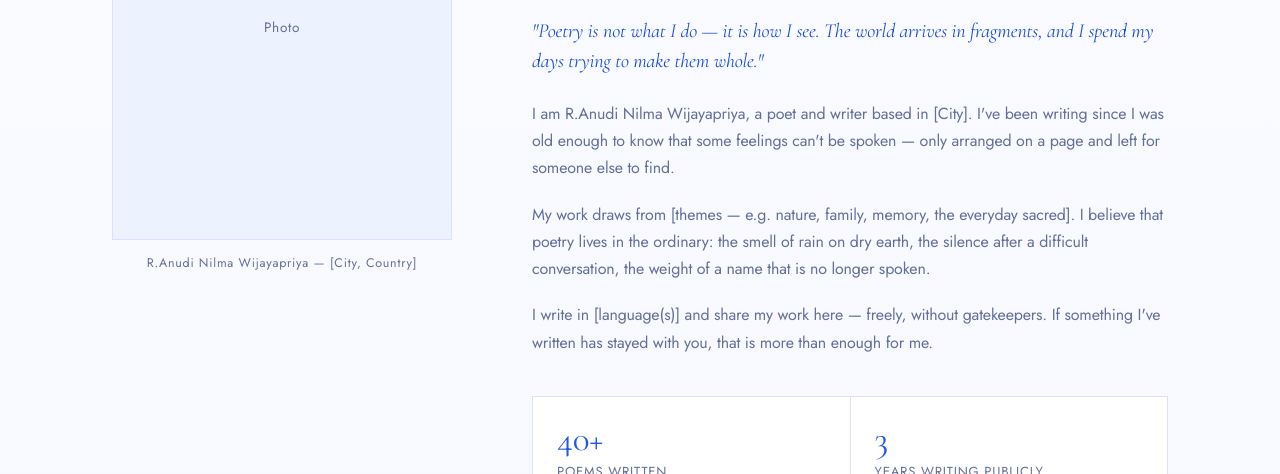
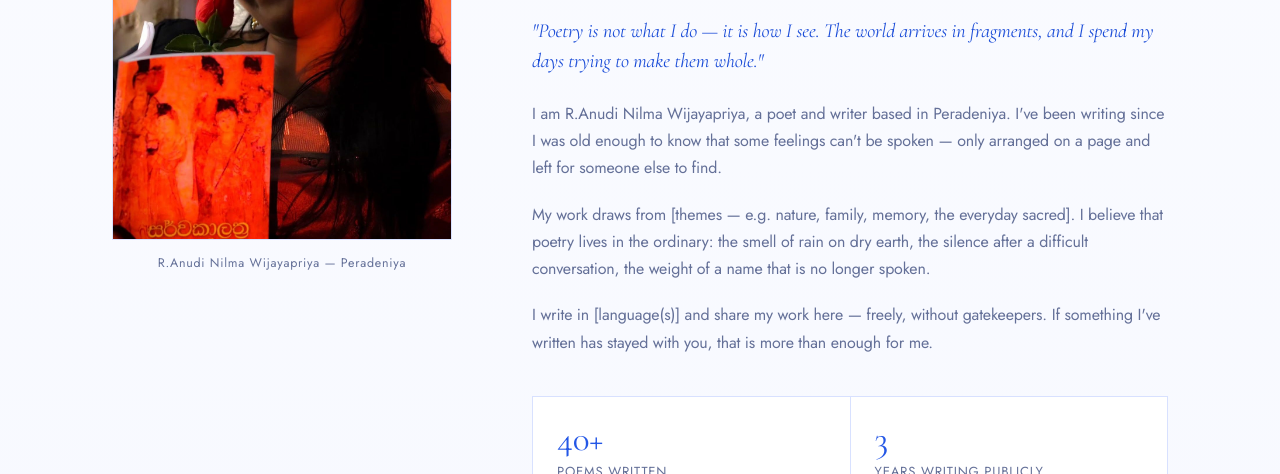
Before and after one commit to kosaladathapththu/Poetry-Web-App, a plain HTML site: page about.html in a window 1280 px wide. Shown: the part 710-1184 px from the top of the page. Drawn offline with nearby package versions, Linux system fonts and the light colour scheme.

```diff
--- a/about.html
+++ b/about.html
@@ -134,10 +134,9 @@
 
         <!-- Photo column -->
         <div class="about-photo-wrap">
-          <!-- Replace with actual image -->
-          <img src="images/about-photo.jpg" alt="R.Anudi Nilma Wijayapriya" class="about-photo"
+          <img src="images/info-image.jpeg" alt="R.Anudi Nilma Wijayapriya in Peradeniya" class="about-photo"
                onerror="this.outerHTML='<div class=\'about-photo-placeholder\'>Photo</div>'" />
-          <p class="about-caption">R.Anudi Nilma Wijayapriya — [City, Country]</p>
+          <p class="about-caption">R.Anudi Nilma Wijayapriya — Peradeniya</p>
         </div>
 
         <!-- Text column -->
@@ -151,7 +150,7 @@
           </p>
 
           <p>
-            I am R.Anudi Nilma Wijayapriya, a poet and writer based in [City]. I've been writing since I was old enough to know that some feelings can't be spoken — only arranged on a page and left for someone else to find.
+            I am R.Anudi Nilma Wijayapriya, a poet and writer based in Peradeniya. I've been writing since I was old enough to know that some feelings can't be spoken — only arranged on a page and left for someone else to find.
           </p>
 
           <p>
```
Also changed, not shown: contact.html (+1 -1 lines), images/info-image.jpeg (added).
